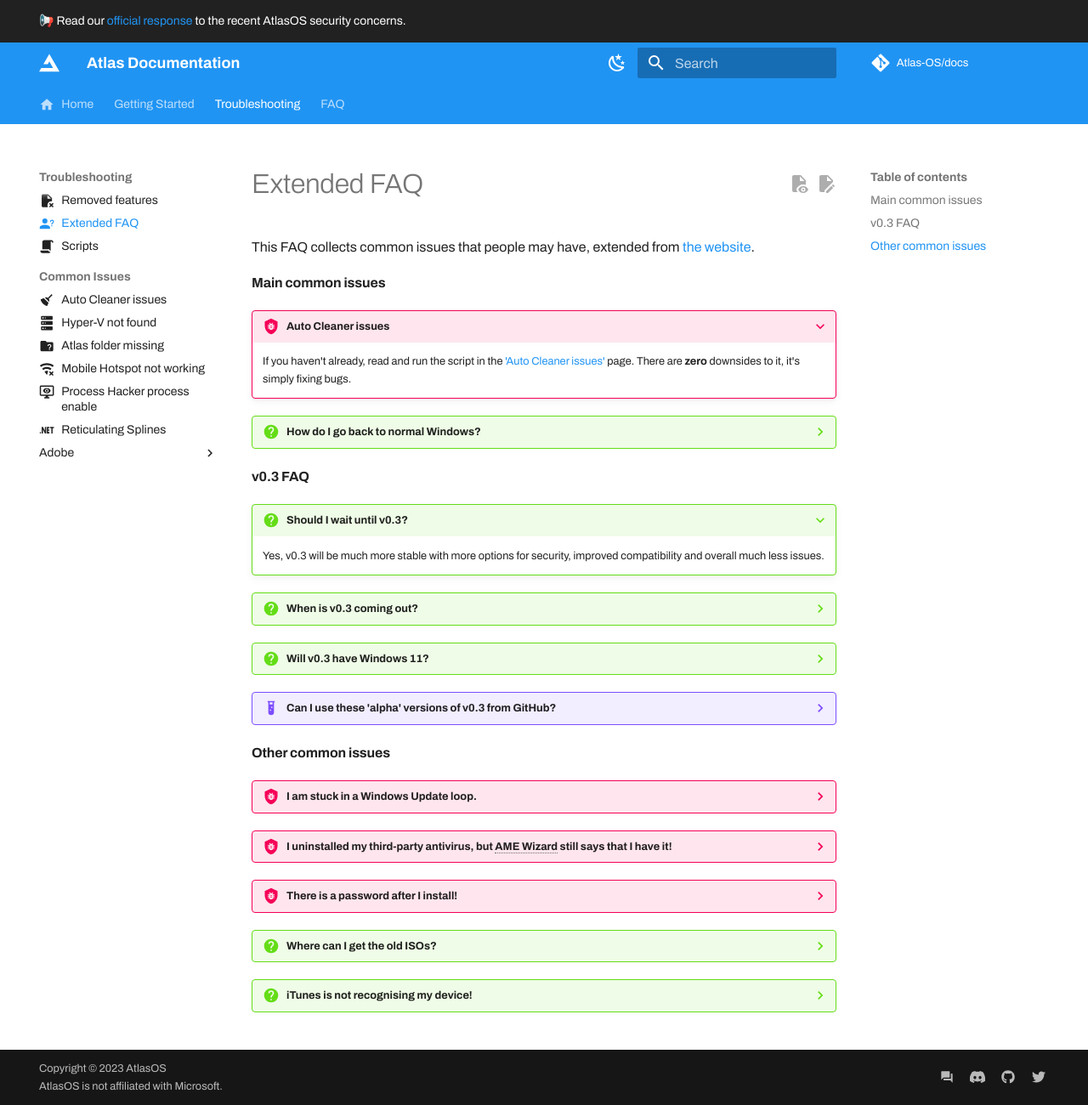
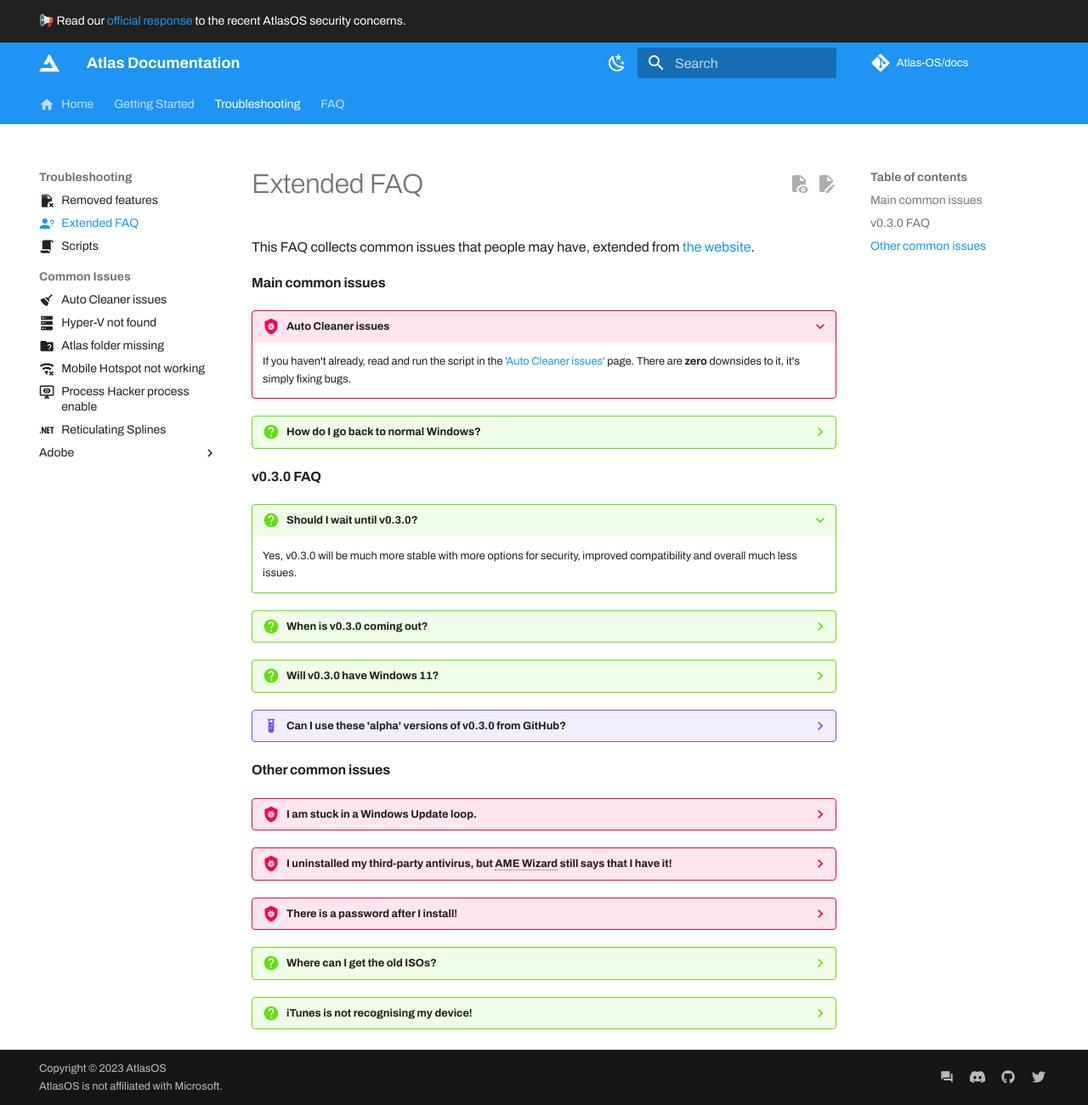
Before and after one commit to Atlas-OS/docs, an MkDocs documentation site: the page built from docs/troubleshooting/extended-faq.md, in a window 1280 px wide and 1300 px high. Shown: the whole window at 85% size. Built offline with MkDocs 1.6.1 and Material for MkDocs 9.7.7, drawn with Linux system fonts in a browser that asks for light colours; some web fonts are replaced; comment, search, counter and statistics services are not loaded.

Commit message:
feat: update information about the issue

````diff
--- a/docs/troubleshooting/extended-faq.md
+++ b/docs/troubleshooting/extended-faq.md
@@ -21,26 +21,26 @@ This FAQ collects common issues that people may have, extended from [the website
 
 	🔗 [https://docs.atlasos.net/getting-started/installation/](https://docs.atlasos.net/getting-started/installation/ )
 
-#### v0.3 FAQ
-???+ question "Should I wait until v0.3?"
-	Yes, v0.3 will be much more stable with more options for security, improved compatibility and overall much less issues.
+#### v0.3.0 FAQ
+???+ question "Should I wait until v0.3.0?"
+	Yes, v0.3.0 will be much more stable with more options for security, improved compatibility and overall much less issues.
 
-??? question "When is v0.3 coming out?"
+??? question "When is v0.3.0 coming out?"
 	There's no exact ETA, please do not constantly ask in the Discord or forums.
 
 	However, it should be sometime soon (potentially early next month), at a maximum of a couple of months (as of 29/07/23).
 
-??? question "Will v0.3 have Windows 11?"
-	Yes, although that will be in the latest stage of v0.3 development.
+??? question "Will v0.3.0 have Windows 11?"
+	Yes, although that will be in the latest stage of v0.3.0 development.
 
-??? example "Can I use these 'alpha' versions of v0.3 from GitHub?"
-	These builds are unsupported, potentially broken and only for testing. You should not use these as a main install. These are not finished versions of v0.3 and are simply under development.
+??? example "Can I use these 'alpha' versions of v0.3.0 from GitHub?"
+	These builds are unsupported, potentially broken and only for testing. You should not use these as a main install. These are not finished versions of v0.3.0 and are simply under development.
 
-	If you want to learn more about the development of v0.3, see the 'Channels & Roles' section in the [Atlas Discord](https://discord.atlasos.net/).
+	If you want to learn more about the development of v0.3.0, see the 'Channels & Roles' section in the [Atlas Discord](https://discord.atlasos.net/).
 
 #### Other common issues
 ??? bug "I am stuck in a Windows Update loop."
-	View [`sabaasa`/Atlas-UpdateFix](https://github.com/sabaasa/Atlas-UpdateFix) and follow the `README.md`. This will be fixed in v0.3.
+	View [`sabaasa`/Atlas-UpdateFix](https://github.com/sabaasa/Atlas-UpdateFix) and follow the `README.md`. This will be fixed in v0.3.0.
 
 ??? bug "I uninstalled my third-party antivirus, but AME Wizard still says that I have it!"
 	After ensuring that **all** antiviruses are uninstalled, run this command in PowerShell with administrator permissions:
@@ -50,7 +50,7 @@ This FAQ collects common issues that people may have, extended from [the website
 	```
 
 ??? bug "There is a password after I install!"
-	Just press enter, don't type in any password and see if it works.
+	Just press enter, don't type in any password and see if it works. This will be fixed in v0.3.0.
 
 	If leaving it blank doesn't work, try `atlas` as the password.
 ??? question "Where can I get the old ISOs?"
````
Also changed, not shown: docs/getting-started/installation.md (+2 -2 lines), docs/troubleshooting/common-issues/auto-cleaner.md (+1 -1 lines), docs/troubleshooting/common-issues/process-hacker.md (+1 -1 lines).
